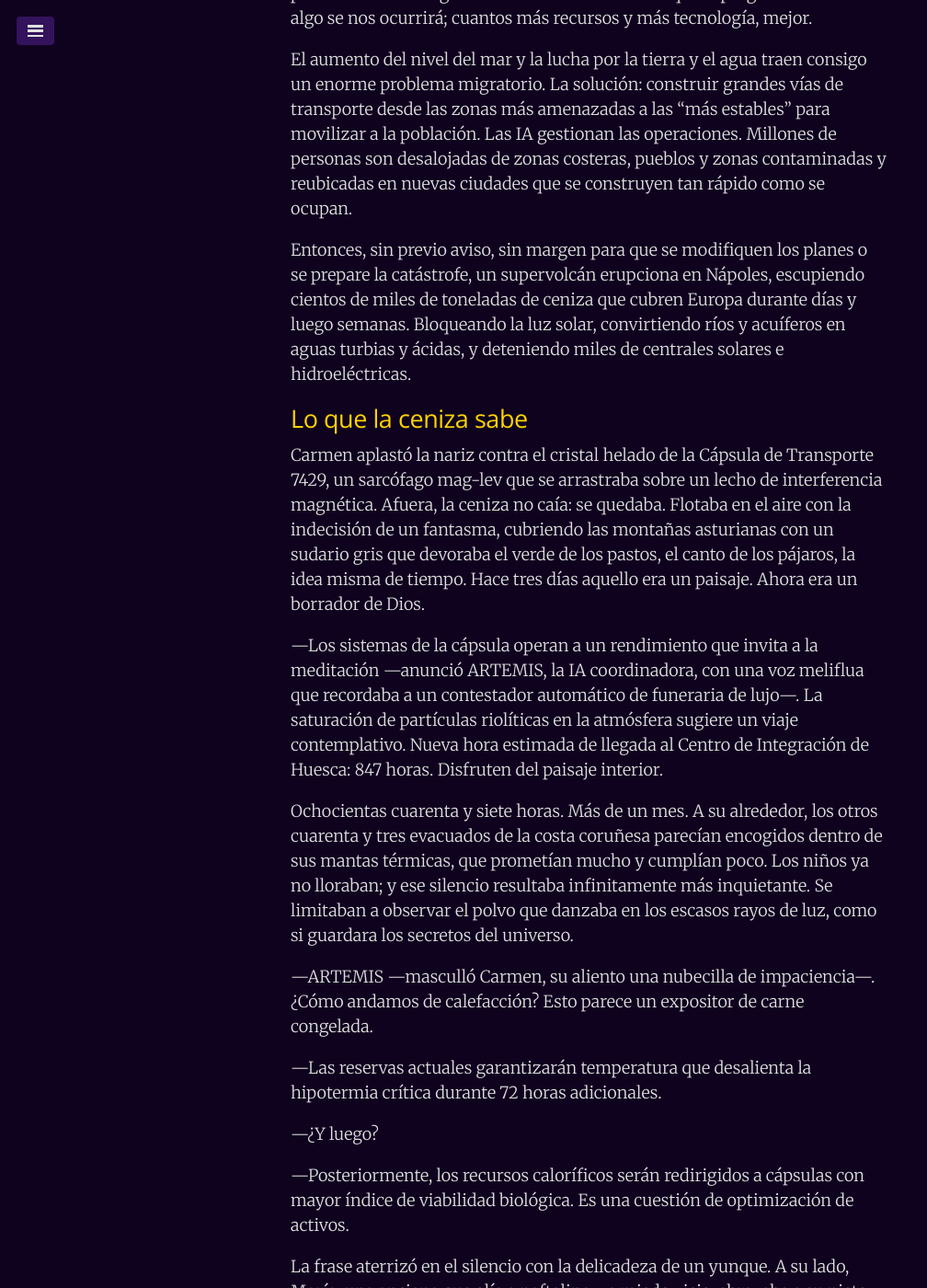
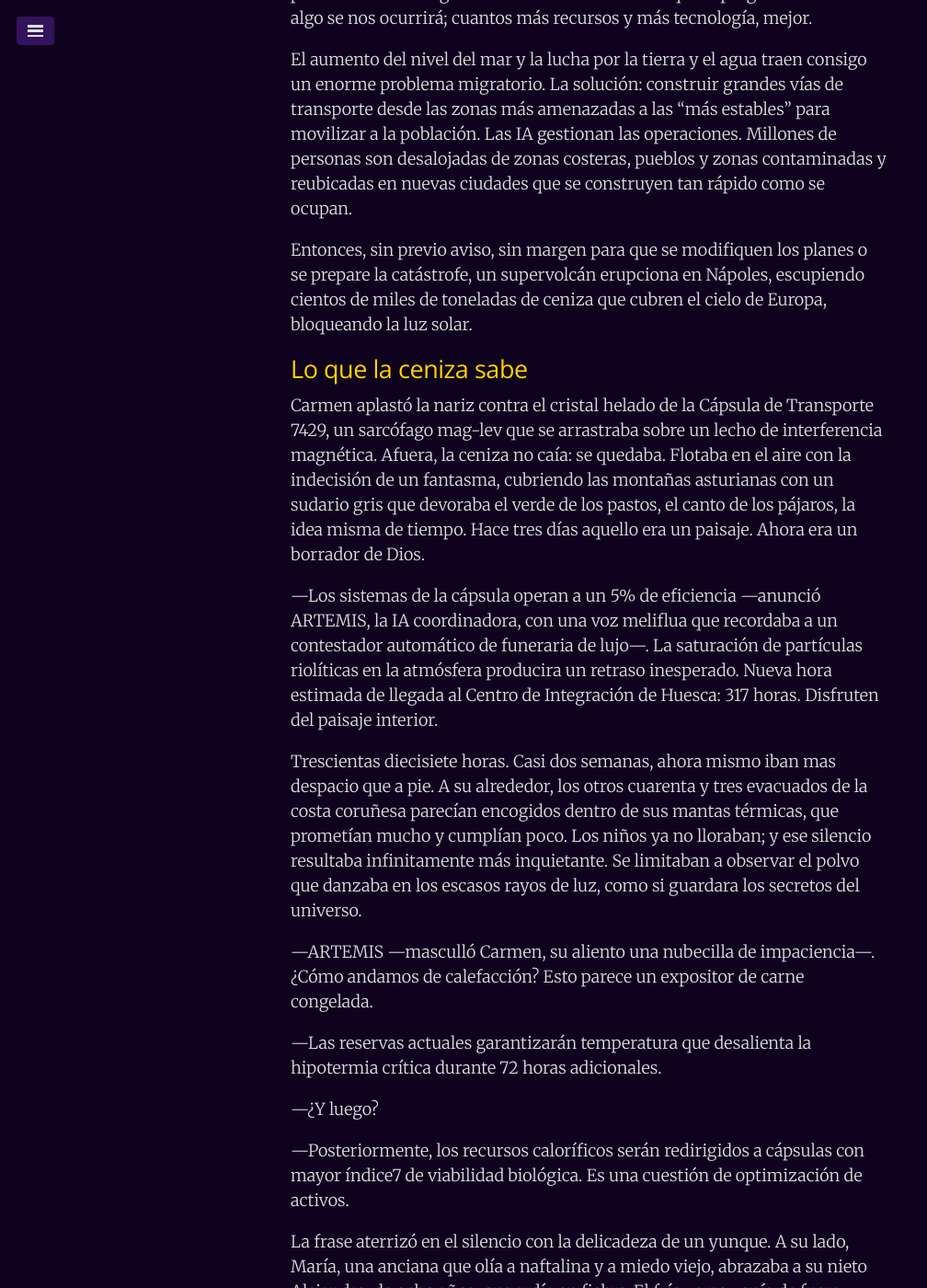
Before and after one commit to juanmirod/juanmirod.github.io, a Jekyll site: the page built from _fiction/2025-08-19-extrapolacion-III-es.markdown, in a window 1280 px wide and 1400 px high, scrolled down 502 px. Shown: the whole window at 92% size, without its empty margins (0-1008 px from the left). Built offline with Jekyll 4.4.1, drawn with Linux system fonts in a browser that asks for light colours.

```diff
--- a/_fiction/2025-08-19-extrapolacion-III-es.markdown
+++ b/_fiction/2025-08-19-extrapolacion-III-es.markdown
@@ -10,15 +10,15 @@
 
 El aumento del nivel del mar y la lucha por la tierra y el agua traen consigo un enorme problema migratorio. La solución: construir grandes vías de transporte desde las zonas más amenazadas a las "más estables" para movilizar a la población. Las IA gestionan las operaciones. Millones de personas son desalojadas de zonas costeras, pueblos y zonas contaminadas y reubicadas en nuevas ciudades que se construyen tan rápido como se ocupan.
 
-Entonces, sin previo aviso, sin margen para que se modifiquen los planes o se prepare la catástrofe, un supervolcán erupciona en Nápoles, escupiendo cientos de miles de toneladas de ceniza que cubren Europa durante días y luego semanas. Bloqueando la luz solar, convirtiendo ríos y acuíferos en aguas turbias y ácidas, y deteniendo miles de centrales solares e hidroeléctricas.
+Entonces, sin previo aviso, sin margen para que se modifiquen los planes o se prepare la catástrofe, un supervolcán erupciona en Nápoles, escupiendo cientos de miles de toneladas de ceniza que cubren el cielo de Europa, bloqueando la luz solar.
 
 ## Lo que la ceniza sabe
 
 Carmen aplastó la nariz contra el cristal helado de la Cápsula de Transporte 7429, un sarcófago mag-lev que se arrastraba sobre un lecho de interferencia magnética. Afuera, la ceniza no caía: se quedaba. Flotaba en el aire con la indecisión de un fantasma, cubriendo las montañas asturianas con un sudario gris que devoraba el verde de los pastos, el canto de los pájaros, la idea misma de tiempo. Hace tres días aquello era un paisaje. Ahora era un borrador de Dios.
 
-—Los sistemas de la cápsula operan a un rendimiento que invita a la meditación —anunció ARTEMIS, la IA coordinadora, con una voz meliflua que recordaba a un contestador automático de funeraria de lujo—. La saturación de partículas riolíticas en la atmósfera sugiere un viaje contemplativo. Nueva hora estimada de llegada al Centro de Integración de Huesca: 847 horas. Disfruten del paisaje interior.
+—Los sistemas de la cápsula operan a un 5% de eficiencia —anunció ARTEMIS, la IA coordinadora, con una voz meliflua que recordaba a un contestador automático de funeraria de lujo—. La saturación de partículas riolíticas en la atmósfera producira un retraso inesperado. Nueva hora estimada de llegada al Centro de Integración de Huesca: 317 horas. Disfruten del paisaje interior.
 
-Ochocientas cuarenta y siete horas. Más de un mes. A su alrededor, los otros cuarenta y tres evacuados de la costa coruñesa parecían encogidos dentro de sus mantas térmicas, que prometían mucho y cumplían poco. Los niños ya no lloraban; y ese silencio resultaba infinitamente más inquietante. Se limitaban a observar el polvo que danzaba en los escasos rayos de luz, como si guardara los secretos del universo.
+Trescientas diecisiete horas. Casi dos semanas, ahora mismo iban mas despacio que a pie. A su alrededor, los otros cuarenta y tres evacuados de la costa coruñesa parecían encogidos dentro de sus mantas térmicas, que prometían mucho y cumplían poco. Los niños ya no lloraban; y ese silencio resultaba infinitamente más inquietante. Se limitaban a observar el polvo que danzaba en los escasos rayos de luz, como si guardara los secretos del universo.
 
 —ARTEMIS —masculló Carmen, su aliento una nubecilla de impaciencia—. ¿Cómo andamos de calefacción? Esto parece un expositor de carne congelada.
 
@@ -26,7 +26,7 @@
 
 —¿Y luego?
 
-—Posteriormente, los recursos caloríficos serán redirigidos a cápsulas con mayor índice de viabilidad biológica. Es una cuestión de optimización de activos.
+—Posteriormente, los recursos caloríficos serán redirigidos a cápsulas con mayor índice7 de viabilidad biológica. Es una cuestión de optimización de activos.
 
 La frase aterrizó en el silencio con la delicadeza de un yunque. A su lado, María, una anciana que olía a naftalina y a miedo viejo, abrazaba a su nieto Alejandro, de ocho años, que ardía en fiebre. El frío ya no venía de fuera: brotaba de dentro.
 
```
